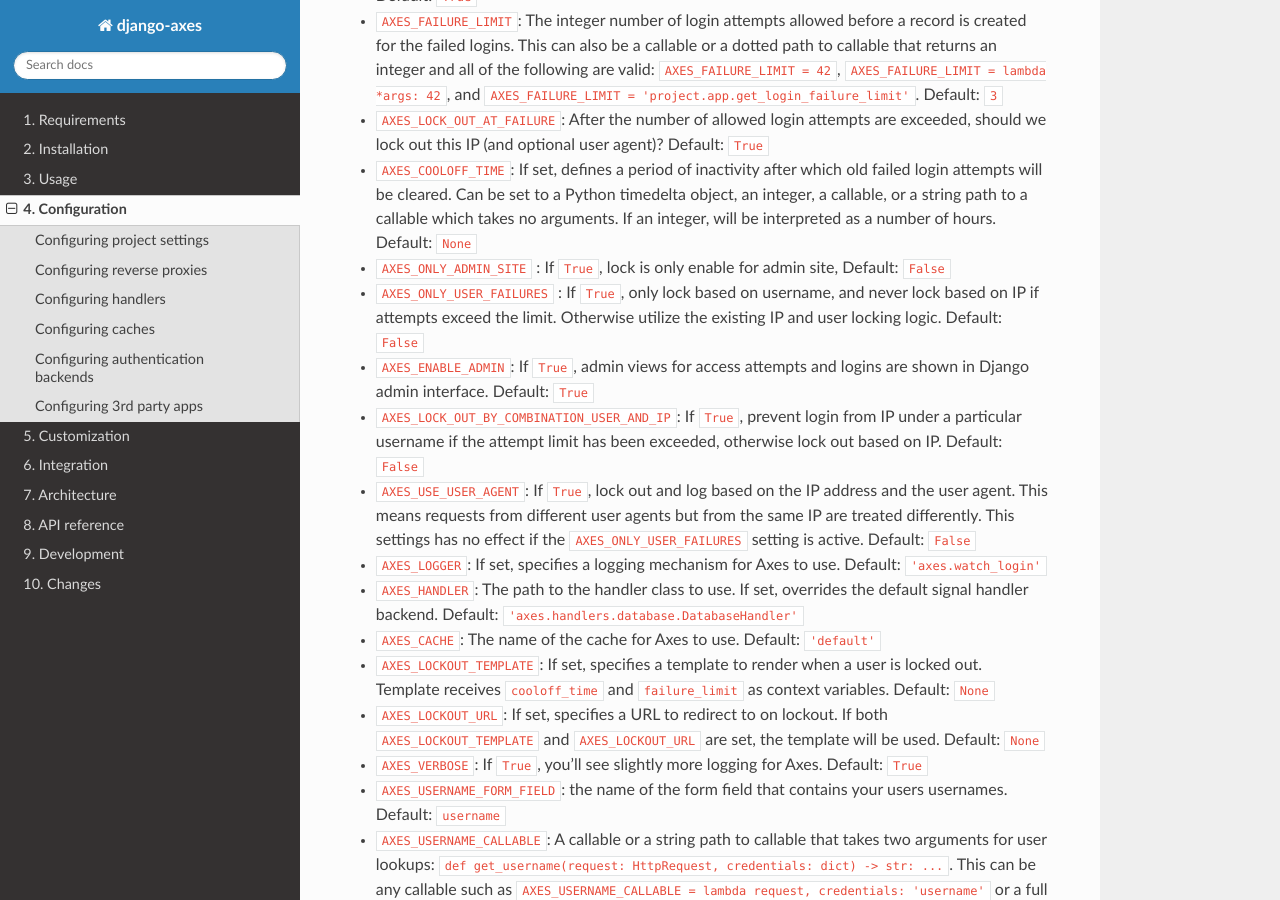
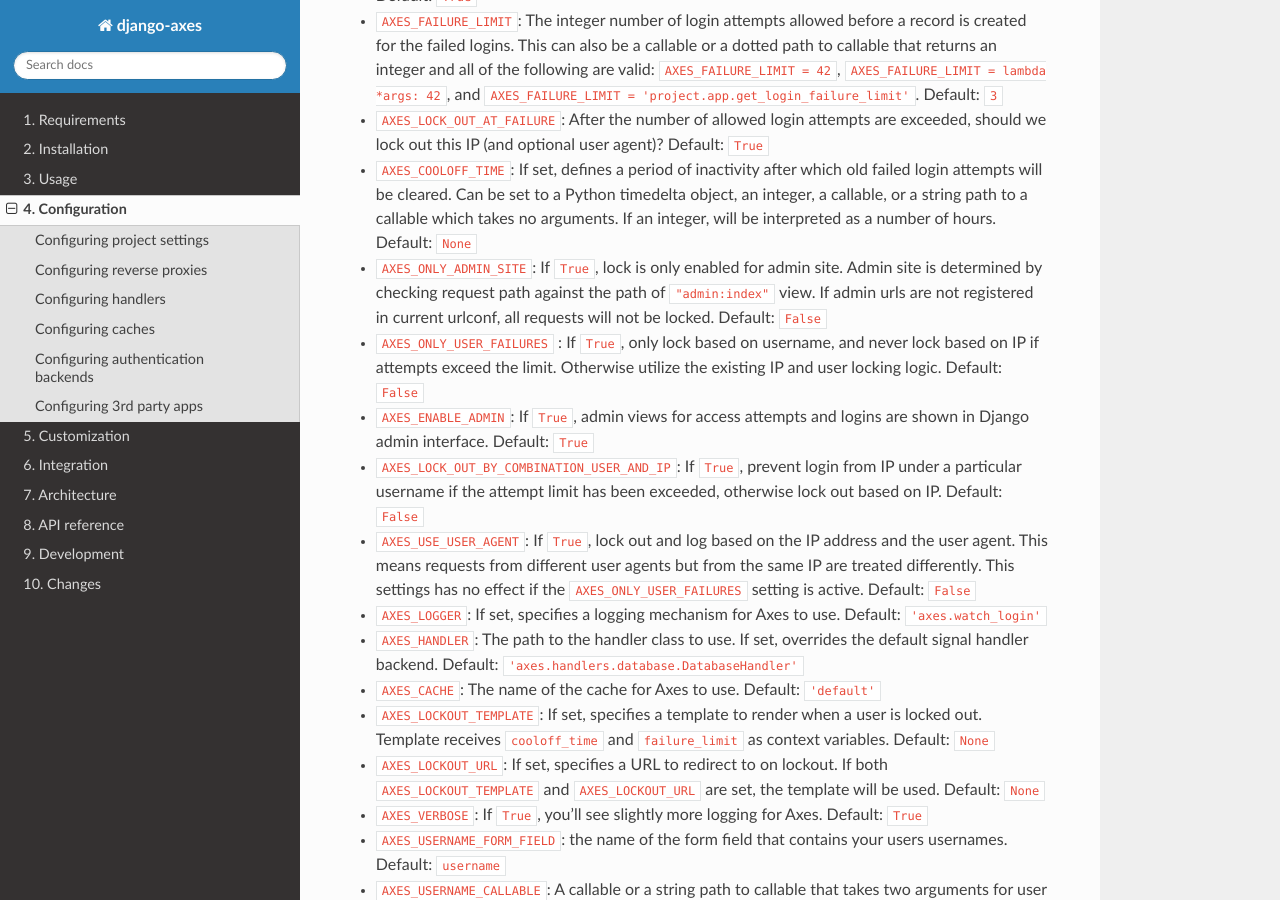
Before and after one commit to GabrielSandu484/django-axes-pro, a Sphinx documentation site: the page built from docs/4_configuration.rst, in a window 1280 px wide and 900 px high, scrolled down 427 px. Built offline with Sphinx 7.4.7 and the Read the Docs theme 2.0.0, drawn with Linux system fonts in a browser that asks for light colours; the version number could not be read and is left out.

Commit message:
Update docs for AXES_ONLY_ADMIN_SITE

```diff
--- a/docs/4_configuration.rst
+++ b/docs/4_configuration.rst
@@ -32,7 +32,9 @@ The following ``settings.py`` options are available for customizing Axes behavio
   or a string path to a callable which takes no arguments.
   If an integer, will be interpreted as a number of hours.
   Default: ``None``
-* ``AXES_ONLY_ADMIN_SITE`` : If ``True``, lock is only enable for admin site,
+* ``AXES_ONLY_ADMIN_SITE``: If ``True``, lock is only enabled for admin site.
+  Admin site is determined by checking request path against the path of ``"admin:index"`` view.
+  If admin urls are not registered in current urlconf, all requests will not be locked.
   Default: ``False``
 * ``AXES_ONLY_USER_FAILURES`` : If ``True``, only lock based on username,
   and never lock based on IP if attempts exceed the limit.
```
